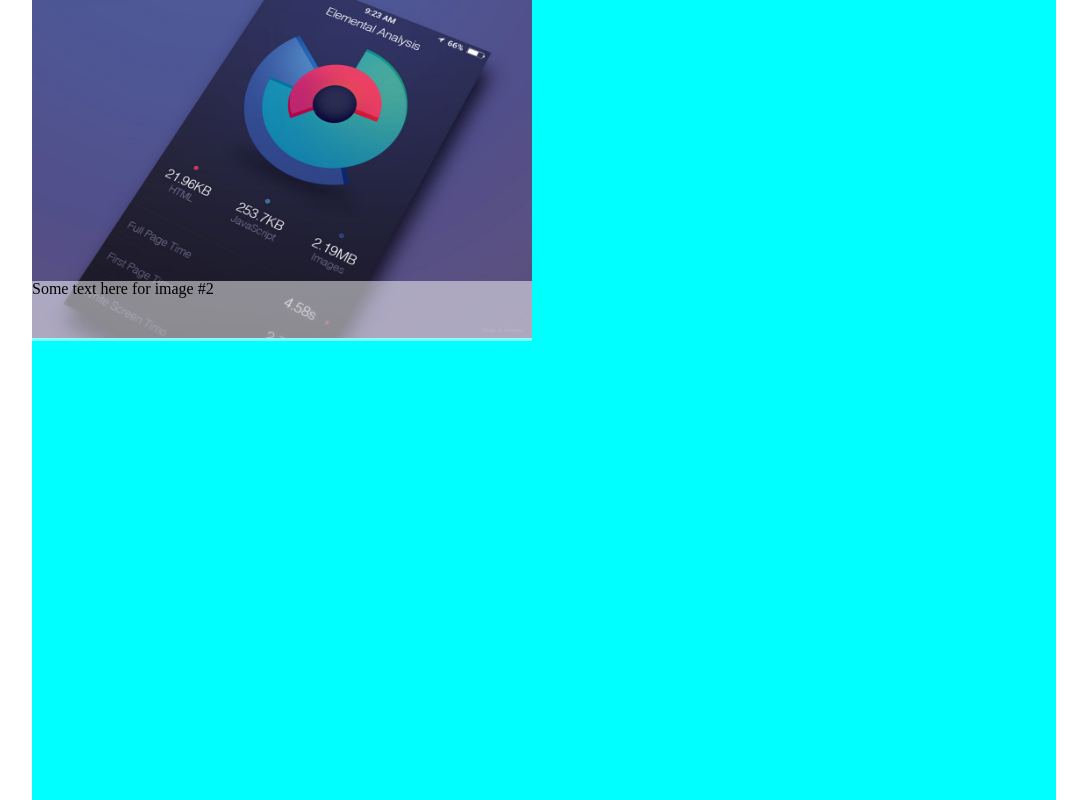
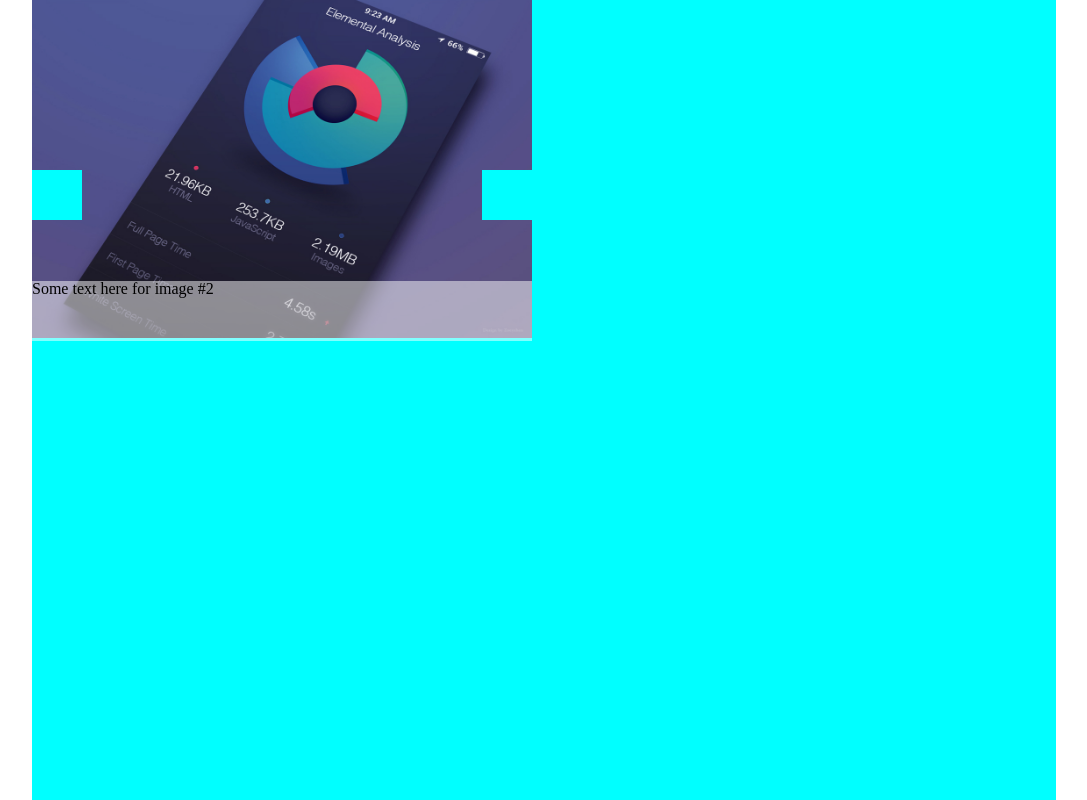
Before and after one commit to sbisbikos/sliderJS, a plain HTML site: page index.html in a window 1280 px wide. Shown: the whole page, without its empty margins (96-1183 px from the left). Drawn offline with Linux system fonts and the light colour scheme.

Commit message:
nextSlide() activated + fixes
Changed Front End Architecture, Enabled nextSlide() functionality, and constructor improvements.

```diff
--- a/css/slider.css
+++ b/css/slider.css
@@ -49,7 +49,10 @@ table {
 
 #container{width:1024px;margin:0 auto;background-color:aqua;min-height:800px;}/* temp */
 
-.slider{width:500px;}
+.slider{width:500px;position:relative;}/*temp?*/
+.slider-wrapper{z-index:0;}
+.slider-nextBtn{width:50px;height:50px;position:absolute;top:50%;right:0;background-color: aqua;z-index:1;cursor:pointer;}
+.slider-prevBtn{width:50px;height:50px;position:absolute;top:50%;left:0;background-color: aqua;z-index:1;cursor:pointer;}
 .slider-img{display:none;z-index:0;position:relative;}
 .slider-img > img{width:100%;height:auto;}
 .slider-img-caption{position:absolute;bottom:0;left:0;width:100%;height:60px;background-color:rgba(255,255,255,.5)}
--- a/slider.js
+++ b/slider.js
@@ -1,16 +1,4 @@
 /*
-
--Get all elements that require being sliders.
-
--For each of those elements, create a new instance of Slider() and passin in each node reference.
-
--a Slider() passes in it's parental container as a reference.
-    - It also has prototype functions for:
-        -Starting itself
-        -Next and Previous Slides
-        -Creating its Markup based on passed in parent, tieing other function calls in for arrrows, etc (destoy old <img>s)
-        -
-
 
 */
 
@@ -25,18 +13,26 @@ var slider = (function(){
         function Slider(element){
 
             var _ = this;
+            console.log(_);
+            var elImgs = element.children;
+            var slidesWrapper = document.createElement('div');
+            slidesWrapper.className = 'slider-wrapper';
 
             _.settings = {
                 activated: false,
                 speed: 3000,
                 parentElement: element,
-                allSlides: element.children,
+                slidesWrapperElement: slidesWrapper,
+                nextArrow: null,
+                prevArrow: null,
+                allSlides: null,
                 currentSlideIndex: 0,
                 timer: null
             };
 
             //think about building a prototype init function to add these
-            _.buildSlides(element.children);
+            _.buildSlides(elImgs);
+            _.buildArrows();
             _.autoPlay();
         }
 
@@ -89,9 +85,9 @@ var slider = (function(){
 
     }
 
-    Slider.prototype.nextSlide = function() {
-        var _ = this;
-
+    Slider.prototype.nextSlide = function(instance) {
+        var _ = instance;
+        console.log('testing next slide'); //SCB
         _.autoPlayClear();
 
         //Remove siblings' style attribute
@@ -130,6 +126,8 @@ var slider = (function(){
         var i;
         var slides = '';
 
+
+
         for(i=0;i < images.length;i++) {
 
             var imgSource = images[i].getAttribute('src');
@@ -145,12 +143,44 @@ var slider = (function(){
 
         }
 
-        //Append new HTML content to parent
-        _.settings.parentElement.innerHTML = slides;
+        //Clean out Images
+        _.settings.parentElement.innerHTML = '';
+
+        //Append new HTML content to parent and establish allSlides
+        _.settings.slidesWrapperElement.innerHTML = slides;
+        _.settings.allSlides = _.settings.slidesWrapperElement.children;
+        _.settings.parentElement.appendChild(_.settings.slidesWrapperElement);
+
 
         //Activate first slide and set currentSlideIndex to first slide
         _.settings.allSlides[_.settings.currentSlideIndex].setAttribute("style", "display:block; z-index:1;");
 
+    }
+
+    Slider.prototype.buildArrows = function() {
+
+        var _ = this;
+        var parentElement = _.settings.parentElement;
+
+        //Create Next Button
+        var nextButton = document.createElement('div');
+        nextButton.className = 'slider-nextBtn';
+        parentElement.appendChild(nextButton);
+
+        //Set next button in settings
+        _.settings.nextArrow = nextButton;
+
+        //CreatePrevious Button
+        var previousButton = document.createElement('div');
+        previousButton.className = 'slider-prevBtn';
+        parentElement.appendChild(previousButton);
+
+        //Set previous button in settings
+        _.settings.prevArrow = previousButton;
+
+        //Set EventListeners
+        //_.settings.prevArrow.addEventListener();
+        _.settings.nextArrow.addEventListener('click', function(){_.nextSlide(_)});
     }
 
     //Load CSS
```
Also changed, not shown: index.html (+0 -17 lines).
